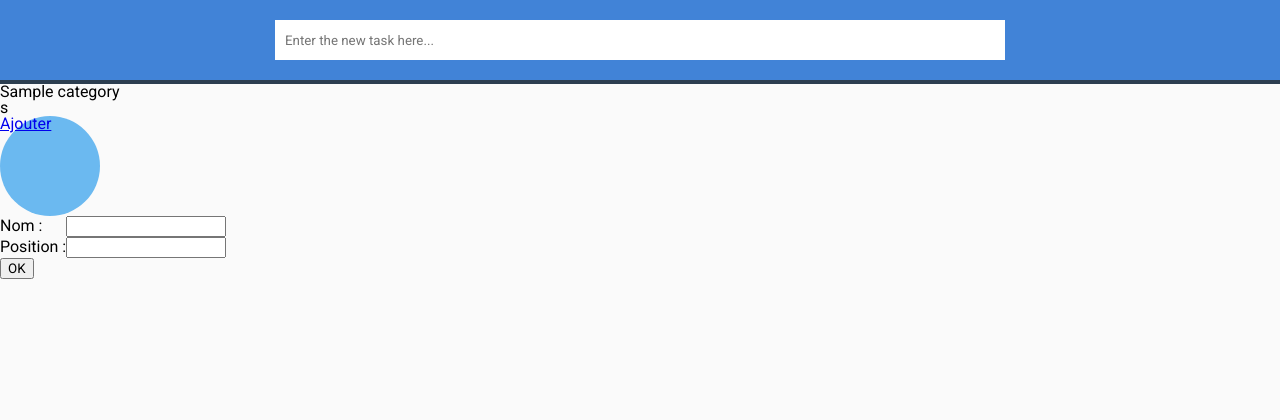
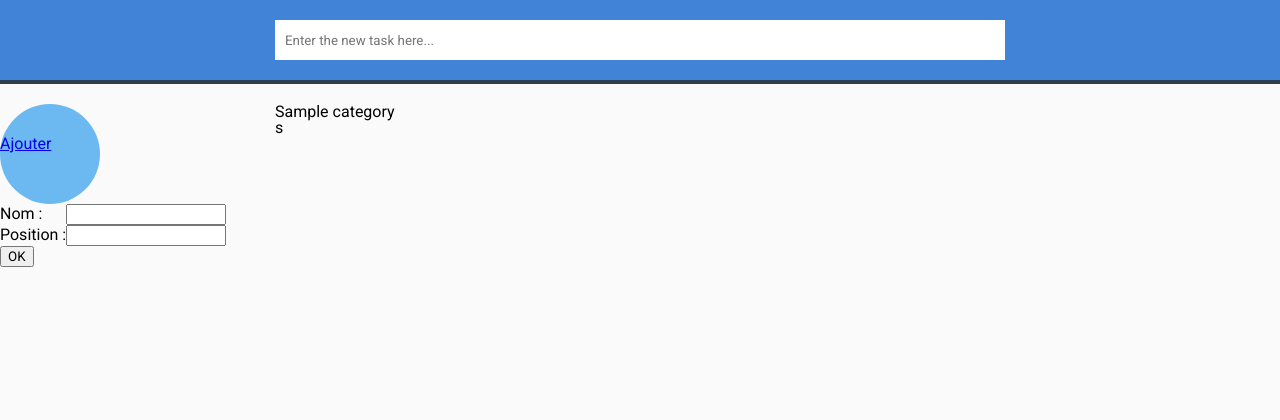
Before and after one commit to hitema-bachdev-2015/palaba, a PHP site: page / in a window 1280 px wide. Shown: the top 420 px of the page. Run offline with PHP 8.4, Linux system fonts and the light colour scheme; tables that the repository leaves empty hold one stand-in row (values such as "Sample post"); some libraries are stand-ins or nearby versions.

Commit message:
css categorie block

```diff
--- a/css/style.css
+++ b/css/style.css
@@ -92,3 +92,21 @@ footer{
 	bottom:0;
 	background:#2C3E50;
 }
+
+/* CONTENT */
+
+ul#sortable{
+	display:block;
+	width:730px;
+	margin:20px auto;
+}
+
+ul#sortable li{
+	float: left;
+	width:210px;
+	margin-right:50px;
+}
+
+ul#sortable li.last{
+	margin-right:0;
+}
```
